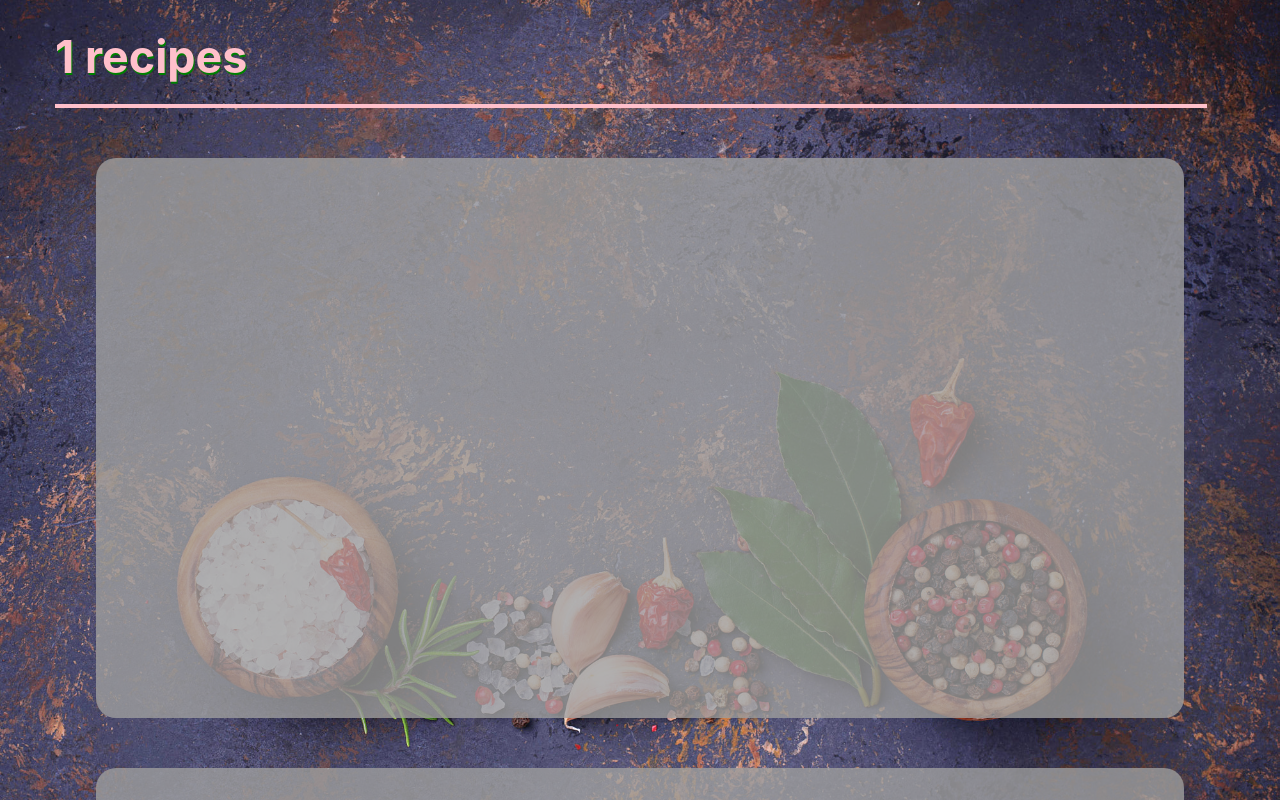
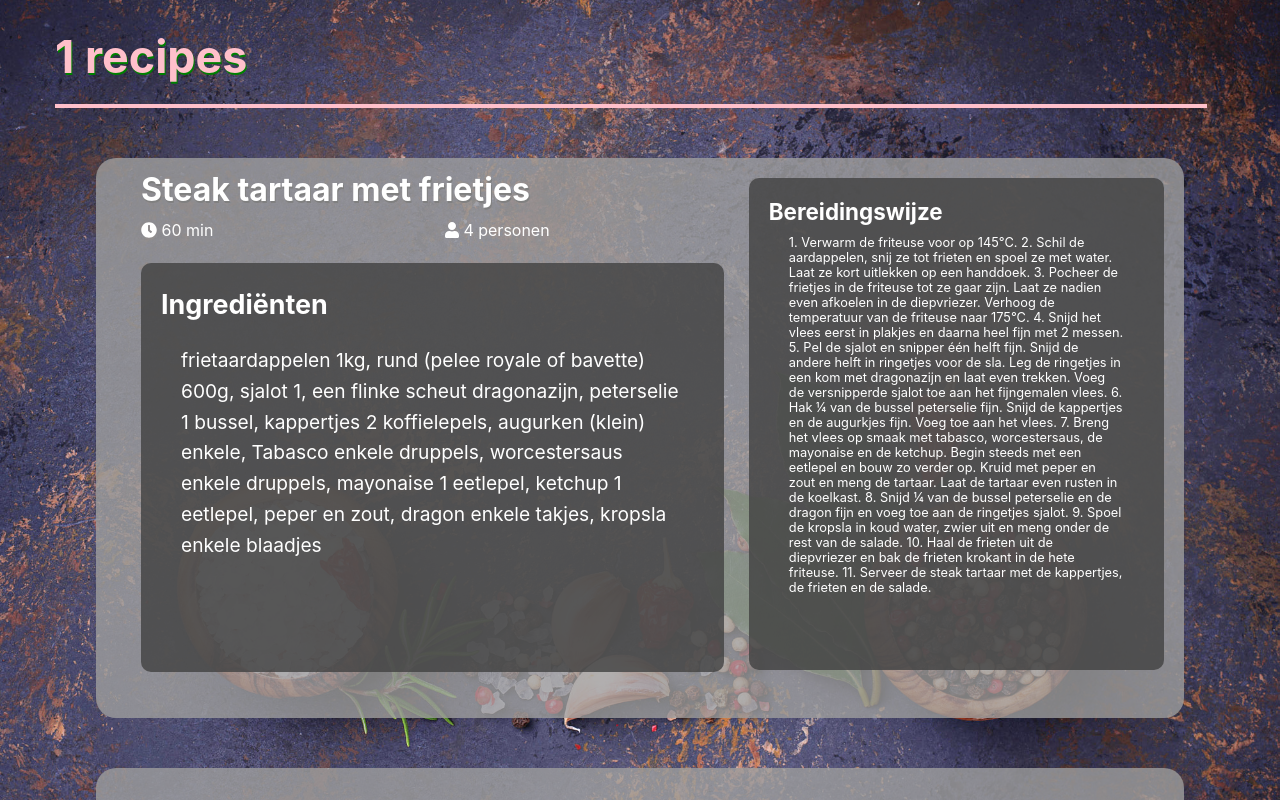
Before and after one commit to gilles-danneels/itp_recipes, a Next.js app: page /1 in a window 1280 px wide. Shown: the top 800 px of the page. Built offline with nearby package versions, Linux system fonts and the light colour scheme.

Commit message:
temp recipe cards

```diff
--- a/package.json
+++ b/package.json
@@ -9,6 +9,10 @@
     "lint": "next lint"
   },
   "dependencies": {
+    "@fortawesome/fontawesome-svg-core": "^1.2.36",
+    "@fortawesome/free-brands-svg-icons": "^5.15.4",
+    "@fortawesome/free-solid-svg-icons": "^5.15.4",
+    "@fortawesome/react-fontawesome": "^0.1.15",
     "graphql": "^15.6.1",
     "graphql-request": "^3.5.0",
     "next": "11.1.2",
--- a/pages/[category].js
+++ b/pages/[category].js
@@ -1,4 +1,6 @@
 import { useRouter  } from "next/router";
+import { FontAwesomeIcon } from '@fortawesome/react-fontawesome'
+import { faClock, faUser } from '@fortawesome/free-solid-svg-icons'
 import styles from '../styles/Category.module.css'
 
 const CategoryDishes = ({data}) => {
@@ -14,7 +16,42 @@ const CategoryDishes = ({data}) => {
              <div className={styles.container}>
               {/* load data from datocms */}
               <div className={styles.recipe_card}>
-
+                <h1>Steak tartaar met frietjes</h1>
+                <div className={styles.info}>
+                    <p><FontAwesomeIcon icon={faClock} /> 60 min</p>
+                    <p><FontAwesomeIcon icon={faUser} /> 4 personen</p>
+                </div>
+                <div className={styles.ingredients}>
+                  <div>
+                    <h1>Ingrediënten</h1>
+                    <p>
+                      frietaardappelen 1kg, rund (pelee royale of bavette) 600g, sjalot 1,
+                      een flinke scheut dragonazijn, peterselie 1 bussel, kappertjes 2 koffielepels,
+                      augurken (klein) enkele, Tabasco enkele druppels, worcestersaus enkele druppels,
+                      mayonaise 1 eetlepel, ketchup 1 eetlepel, peper en zout, dragon enkele takjes, kropsla
+                      enkele blaadjes
+                    </p>
+                  </div>
+                </div>
+                <img ></img>
+                <div className={styles.prep_desc}>
+                  <div>
+                    <h1>Bereidingswijze</h1>
+                    <p>
+                      1. Verwarm de friteuse voor op 145°C.
+                      2. Schil de aardappelen, snij ze tot frieten en spoel ze met water. Laat ze kort uitlekken op een handdoek.
+                      3. Pocheer de frietjes in de friteuse tot ze gaar zijn. Laat ze nadien even afkoelen in de diepvriezer. Verhoog de temperatuur van de friteuse naar 175°C.
+                      4. Snijd het vlees eerst in plakjes en daarna heel fijn met 2 messen.
+                      5. Pel de sjalot en snipper één helft fijn. Snijd de andere helft in ringetjes voor de sla. Leg de ringetjes in een kom met dragonazijn en laat even trekken. Voeg de versnipperde sjalot toe aan het fijngemalen vlees.
+                      6. Hak ¼ van de bussel peterselie fijn. Snijd de kappertjes en de augurkjes fijn. Voeg toe aan het vlees.
+                      7. Breng het vlees op smaak met tabasco, worcestersaus, de mayonaise en de ketchup. Begin steeds met een eetlepel en bouw zo verder op. Kruid met peper en zout en meng de tartaar. Laat de tartaar even rusten in de koelkast.
+                      8. Snijd  ¼ van de bussel peterselie en de dragon fijn en voeg toe aan de ringetjes sjalot.
+                      9. Spoel de kropsla in koud water, zwier uit en meng onder de rest van de salade.
+                      10. Haal de frieten uit de diepvriezer en bak de frieten krokant in de hete friteuse.
+                      11. Serveer de steak tartaar met de kappertjes, de frieten en de salade.
+                    </p>
+                  </div>
+                </div>
               </div>
               <div className={styles.recipe_card}>
 
--- a/styles/Category.module.css
+++ b/styles/Category.module.css
@@ -29,6 +29,97 @@
     background: rgba(158, 158, 158, 0.8);
     margin-bottom: 50px;
     border-radius: 20px;
+    display: grid;
+    grid-template-columns: 2fr 1fr 2fr;
+    grid-template-areas:
+    "title title prep"
+    "info info prep"
+    "ingr ingr prep"
+    "ingr ingr prep"
+    "ingr ingr prep"
+    "ingr ingr prep"
+    "img . prep"
+    "img . prep"
+    ;
+}
+
+.recipe_card > *{
+    height: 100%;
+}
+
+.recipe_card h1{
+    grid-area: title;
+    margin: 0 0 0 45px;
+    display: grid;
+    align-items: center;
+    color: white;
+    text-shadow: 1px 2px gray;
+    height: 100%;
+}
+
+.info {
+    display: grid;
+    grid-template-columns: 1fr 1fr;
+    grid-area: info;
+    /* background: red; */
+    height: 100%;
+    margin: 0;
+    margin: 0 0 0 45px;
+}
+
+.info p {
+    margin: 0;
+    height: 100%;
+    color: white;
+}
+
+.ingredients {
+    grid-area: ingr;
+    color: white;
+    font-size: 1.2em;
+    line-height: 1.6;
+    padding: 0 20px 0 20px;
+    margin: 0 25px 0 45px;
+    border-radius: 10px;
+    background: rgba(65, 65, 65, 0.8);
+}
+
+.ingredients h1{
+    margin: 20px 0 0 0;
+    text-shadow: none;
+    font-size: 1.4em;
+}
+
+.ingredients p{
+    padding: 0 20px;
+}
+
+
+.recipe_card img {
+    grid-area: img;
+    background: purple;
+}
+
+.prep_desc {
+    color: white;
+    grid-area: prep;
+    background: rgba(65, 65, 65, 0.8);
+    margin: 20px 20px 0 0;
+    padding: 0 20px 0 20px;
+    border-radius: 10px;
+    max-height: 61.5vh;
+}
+
+.prep_desc h1{
+    margin: 20px 0 10px 0;
+    text-shadow: none;
+    font-size: 1.4em;
+}
+
+.prep_desc p {
+    padding: 0 20px;
+    font-size: 0.8em;
+    margin: 0;
 }
 
 .container {
```
Also changed, not shown: 1 other file (tests, documents, lock files or other folders).
